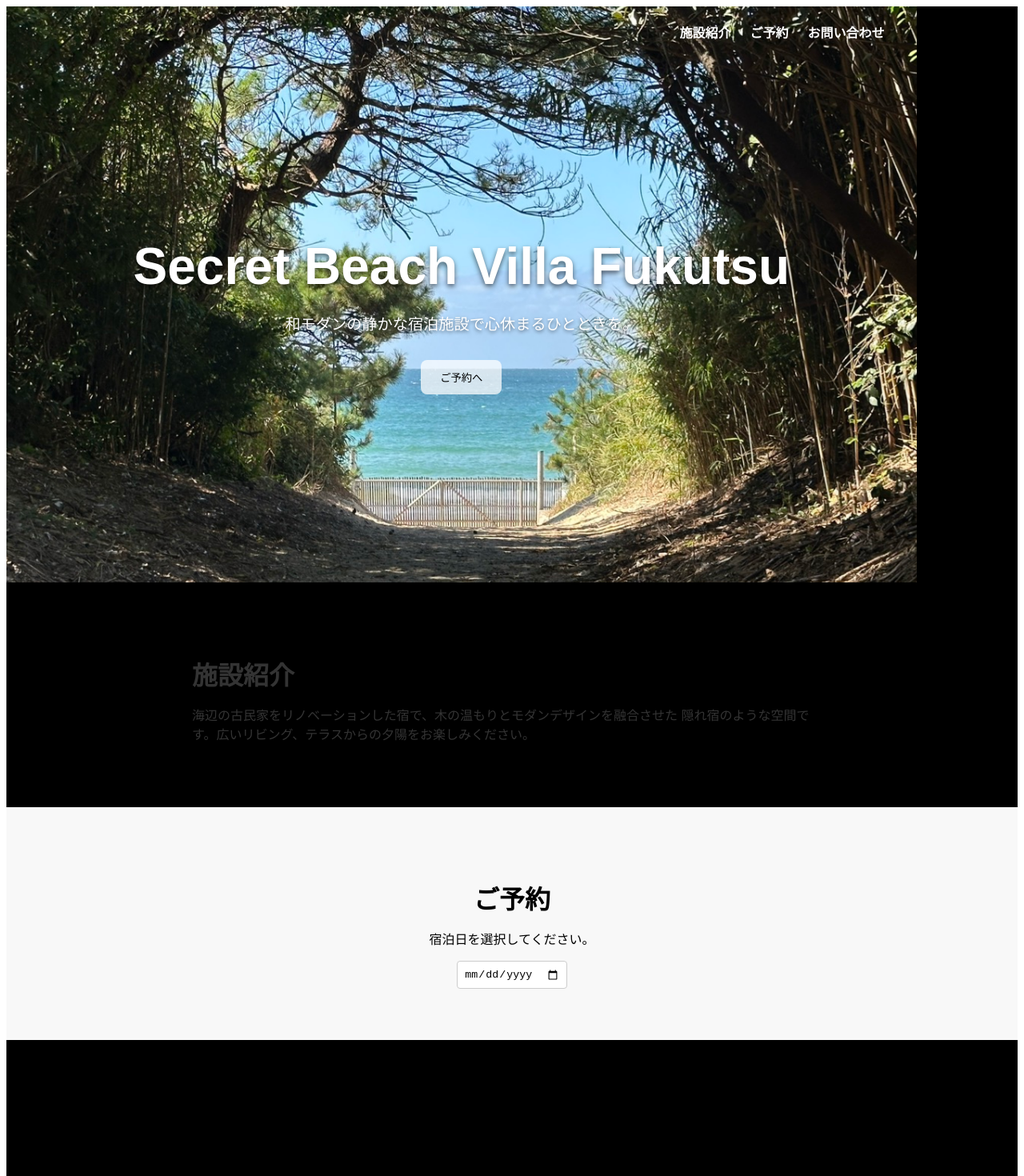
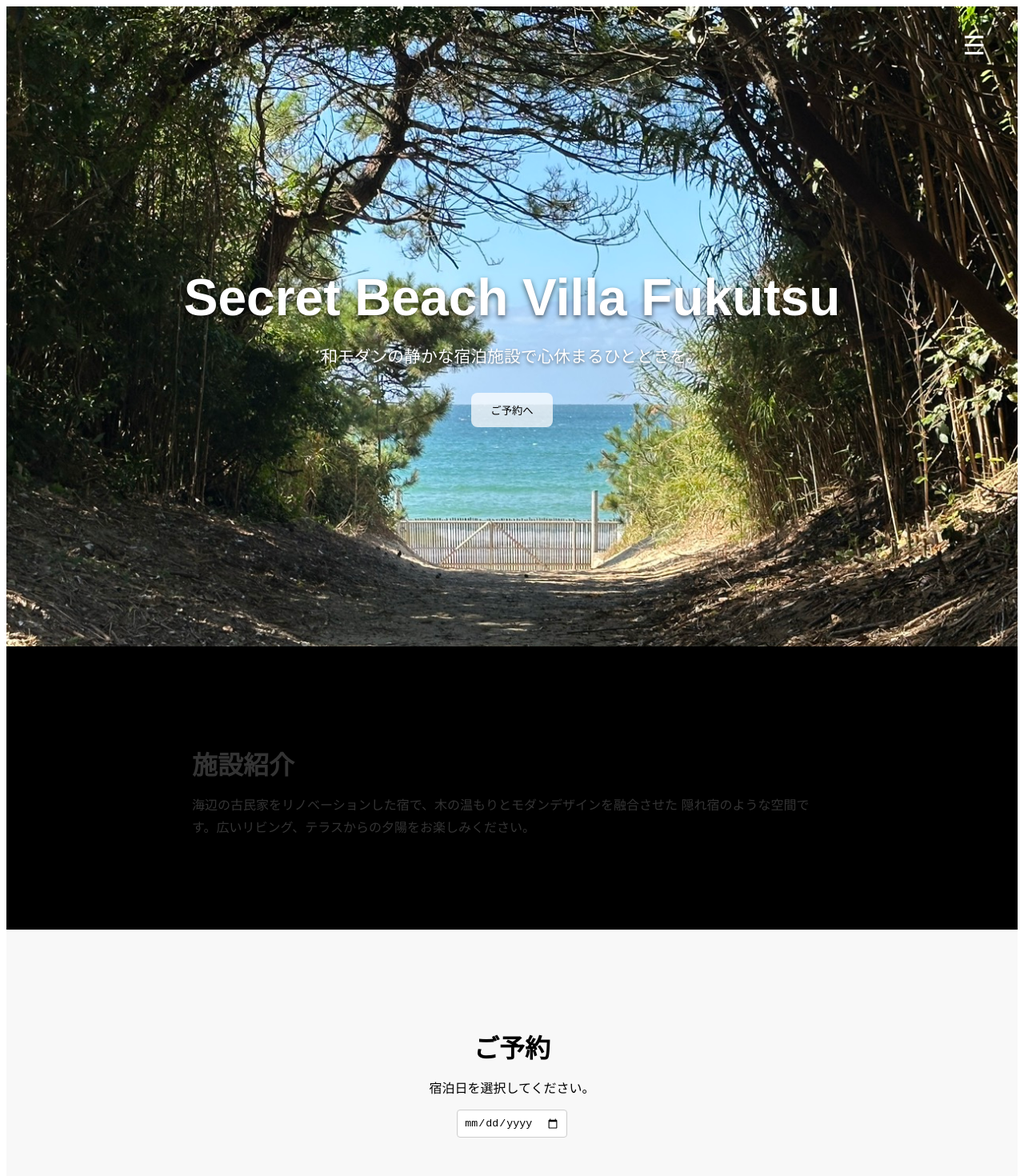
Before and after one commit to likeiga2/secret-beach-villa, a Next.js app: page / in a window 1280 px wide. Shown: the top 1470 px of the page at 80% size. Built offline with nearby package versions, Linux system fonts and the light colour scheme.

Commit message:
Update index.js

```diff
--- a/pages/index.js
+++ b/pages/index.js
@@ -3,11 +3,12 @@ import { useState, useEffect } from "react";
 export default function Home() {
   const images = ["/IMG_5949.jpeg", "/IMG_5947.jpeg", "/IMG_5941.jpeg"];
   const [currentIndex, setCurrentIndex] = useState(0);
+  const [menuOpen, setMenuOpen] = useState(false);
 
   useEffect(() => {
     const interval = setInterval(() => {
       setCurrentIndex((prev) => (prev + 1) % images.length);
-    }, 4000); // 4秒ごとに切り替え
+    }, 4000);
     return () => clearInterval(interval);
   }, []);
 
@@ -24,8 +25,8 @@ export default function Home() {
       <section
         style={{
           position: "relative",
-          height: "90vh",
-          width: "90%",
+          height: "100vh", // アスペクト比 shuku-kokon準拠
+          width: "100%",
           overflow: "hidden",
           display: "flex",
           alignItems: "center",
@@ -33,7 +34,7 @@ export default function Home() {
           color: "#fff",
         }}
       >
-        {/* 背景画像 (フェード + ズーム) */}
+        {/* 背景画像 */}
         {images.map((src, index) => (
           <div
             key={index}
@@ -48,50 +49,37 @@ export default function Home() {
               height: "100%",
               opacity: currentIndex === index ? 1 : 0,
               transition: "opacity 1s ease-in-out",
-              transform:
-                currentIndex === index ? "scale(1)" : "scale(1.1)",
-              transitionProperty: "opacity, transform",
-              transitionDuration: "1s, 4s",
               zIndex: 0,
             }}
           />
         ))}
 
-        {/* メニュー */}
-        <nav
+        {/* Menu button */}
+        <div
           style={{
             position: "absolute",
-            top: "20px",
+            top: "30px",
             right: "40px",
-            zIndex: 2,
-            display: "flex",
-            gap: "1.5rem",
-            fontWeight: "bold",
+            zIndex: 3,
+            cursor: "pointer",
+            fontSize: "2rem",
+            color: "#fff",
+            userSelect: "none",
+          }}
+          onClick={() => setMenuOpen(true)}
+        >
+          &#9776;
+        </div>
+
+        {/* Hero Text */}
+        <div
+          style={{
+            position: "relative",
+            zIndex: 1,
+            textAlign: "center",
+            padding: "0 1rem",
           }}
         >
-          {[
-            { label: "施設紹介", id: "about" },
-            { label: "ご予約", id: "booking" },
-            { label: "お問い合わせ", id: "contact" },
-          ].map((item) => (
-            <a
-              key={item.id}
-              href={`#${item.id}`}
-              style={{
-                color: "#fff",
-                textDecoration: "none",
-                transition: "opacity 0.3s",
-              }}
-              onMouseEnter={(e) => (e.target.style.opacity = 0.7)}
-              onMouseLeave={(e) => (e.target.style.opacity = 1)}
-            >
-              {item.label}
-            </a>
-          ))}
-        </nav>
-
-        {/* ヒーローテキスト */}
-        <div style={{ position: "relative", zIndex: 1, textAlign: "center" }}>
           <h1
             style={{
               fontSize: "4rem",
@@ -103,7 +91,7 @@ export default function Home() {
           </h1>
           <p
             style={{
-              fontSize: "1.2rem",
+              fontSize: "1.3rem",
               marginBottom: "2rem",
               textShadow: "0 2px 4px rgba(0,0,0,0.5)",
             }}
@@ -128,20 +116,92 @@ export default function Home() {
             ご予約へ
           </button>
         </div>
+
+        {/* Menu Overlay */}
+        {menuOpen && (
+          <>
+            <div
+              onClick={() => setMenuOpen(false)}
+              style={{
+                position: "fixed",
+                top: 0,
+                left: 0,
+                width: "100%",
+                height: "100%",
+                backdropFilter: "blur(10px)",
+                backgroundColor: "rgba(0,0,0,0.6)",
+                zIndex: 10,
+              }}
+            ></div>
+
+            <div
+              style={{
+                position: "fixed",
+                top: 0,
+                right: 0,
+                width: "100%",
+                height: "100%",
+                backgroundColor: "rgba(0,0,0,0.85)",
+                display: "flex",
+                flexDirection: "column",
+                alignItems: "center",
+                justifyContent: "center",
+                zIndex: 11,
+                animation: "fadeIn 0.3s ease-in-out",
+              }}
+            >
+              <div
+                onClick={() => setMenuOpen(false)}
+                style={{
+                  position: "absolute",
+                  top: "30px",
+                  right: "40px",
+                  fontSize: "2rem",
+                  cursor: "pointer",
+                  color: "#fff",
+                }}
+              >
+                ×
+              </div>
+              {[
+                { label: "施設紹介", id: "about" },
+                { label: "ご予約", id: "booking" },
+                { label: "お問い合わせ", id: "contact" },
+              ].map((item) => (
+                <a
+                  key={item.id}
+                  href={`#${item.id}`}
+                  onClick={() => setMenuOpen(false)}
+                  style={{
+                    color: "#fff",
+                    textDecoration: "none",
+                    fontSize: "1.8rem",
+                    margin: "1rem 0",
+                    transition: "opacity 0.3s",
+                  }}
+                  onMouseEnter={(e) => (e.target.style.opacity = 0.7)}
+                  onMouseLeave={(e) => (e.target.style.opacity = 1)}
+                >
+                  {item.label}
+                </a>
+              ))}
+            </div>
+          </>
+        )}
       </section>
 
       {/* About Section */}
       <section
         id="about"
         style={{
-          padding: "4rem 1rem",
+          padding: "6rem 1rem",
           maxWidth: "800px",
           margin: "0 auto",
           color: "#333",
         }}
       >
         <h2 style={{ fontSize: "2rem", marginBottom: "1rem" }}>施設紹介</h2>
-        <p style={{ fontSize: "1rem" }}>
+        <p style={{ fontSize: "1rem", lineHeight: "1.8" }}>
           海辺の古民家をリノベーションした宿で、木の温もりとモダンデザインを融合させた
           隠れ宿のような空間です。広いリビング、テラスからの夕陽をお楽しみください。
         </p>
@@ -151,7 +211,7 @@ export default function Home() {
       <section
         id="booking"
         style={{
-          padding: "4rem 1rem",
+          padding: "6rem 1rem",
           textAlign: "center",
           backgroundColor: "#f8f8f8",
         }}
@@ -171,7 +231,10 @@ export default function Home() {
       {/* Contact Section */}
       <section
         id="contact"
-        style={{ padding: "4rem 1rem", textAlign: "center" }}
+        style={{
+          padding: "6rem 1rem",
+          textAlign: "center",
+        }}
       >
         <h2 style={{ fontSize: "2rem", marginBottom: "1rem" }}>お問い合わせ</h2>
         <p>ご質問がありましたらお気軽にお問い合わせください。</p>
@@ -188,6 +251,13 @@ export default function Home() {
       >
         © {new Date().getFullYear()} Secret Beach Villa Fukutsu
       </footer>
+
+      <style>{`
+        @keyframes fadeIn {
+          from { opacity: 0; }
+          to { opacity: 1; }
+        }
+      `}</style>
     </div>
   );
 }
```
